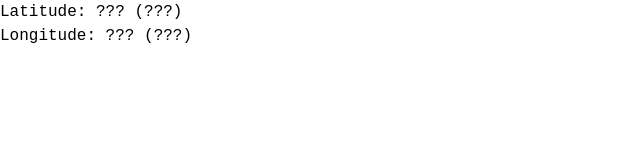
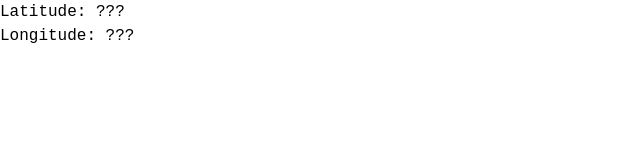
Before and after one commit to clement-gouin/treasure-finder, a plain HTML site: page index.html in a window 1280 px wide. Shown: the full height of the page, 0-640 px from the left. Drawn offline with nearby package versions, Linux system fonts and the light colour scheme.

Commit message:
meter precision

```diff
--- a/index.html
+++ b/index.html
@@ -10,8 +10,8 @@
 </head>
 <body>
     <main id="app" style="display:none">
-        <p>Latitude: {{ locationAvailable ? latitudeText : '???' }} ({{ locationAvailable ? latitude : '???' }})</p>
-        <p>Longitude: {{ locationAvailable ? longitudeText : '???' }} ({{ locationAvailable ? longitude : '???' }})</p>
+        <p>Latitude: {{ locationAvailable ? latitudeText : '???' }}</p>
+        <p>Longitude: {{ locationAvailable ? longitudeText : '???' }}</p>
     </main>
 </body>
 </html>
--- a/main.js
+++ b/main.js
@@ -104,7 +104,7 @@
             const deg = Math.abs(value);
             const min = (deg - Math.floor(deg)) * 60;
             const sec = (min - Math.floor(min)) * 60;
-            return `${Math.floor(deg).toFixed(0)}°${Math.floor(min).toFixed(0).padStart(2, '0')}'${sec.toFixed(1).padStart(3, '0')}"`;
+            return `${Math.floor(deg).toFixed(0)}°${Math.floor(min).toFixed(0).padStart(2, '0')}'${sec.toFixed(2).padStart(5, '0')}"`;
         },
         showApp() {
             document.getElementById('app').setAttribute('style', '');
```
